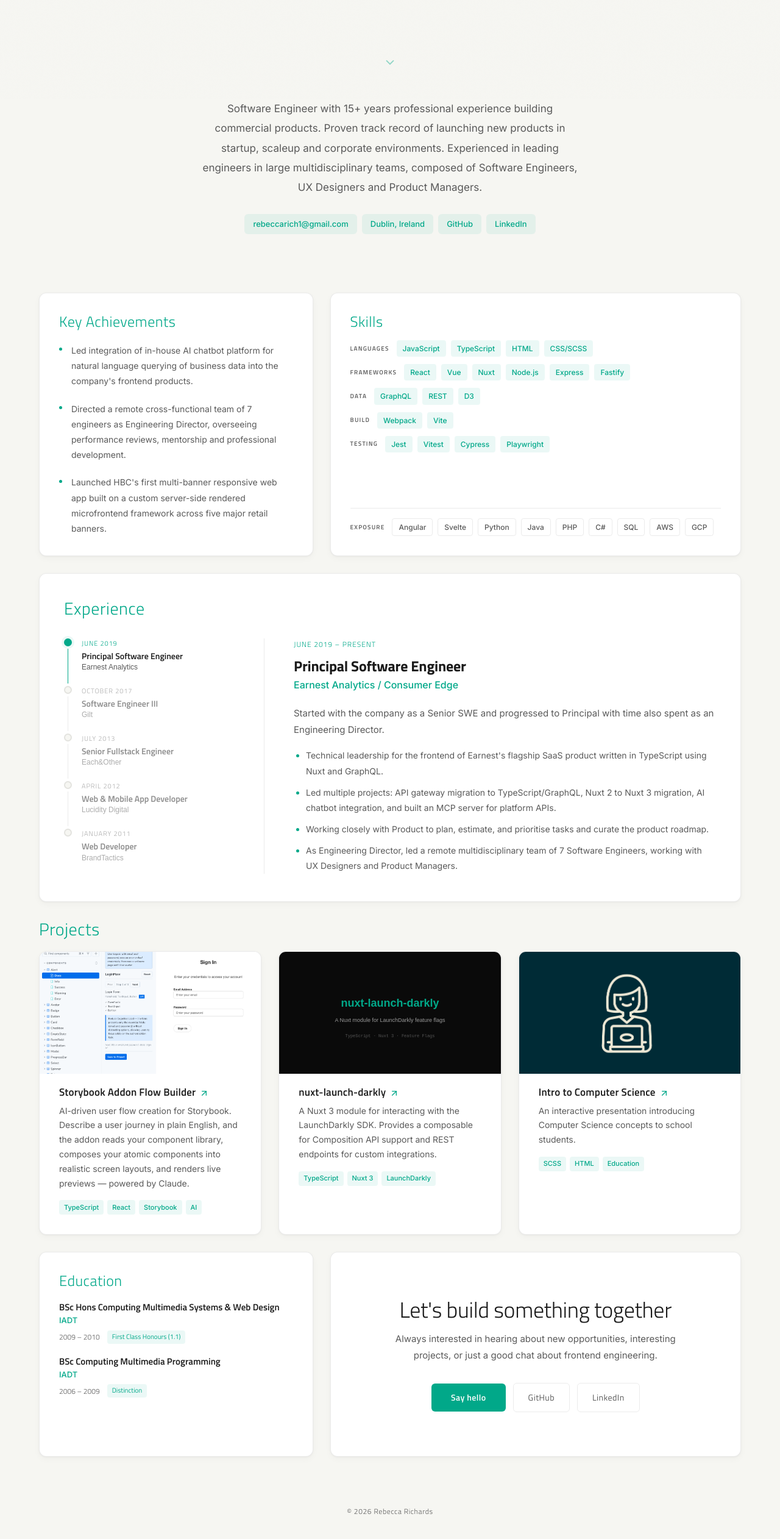
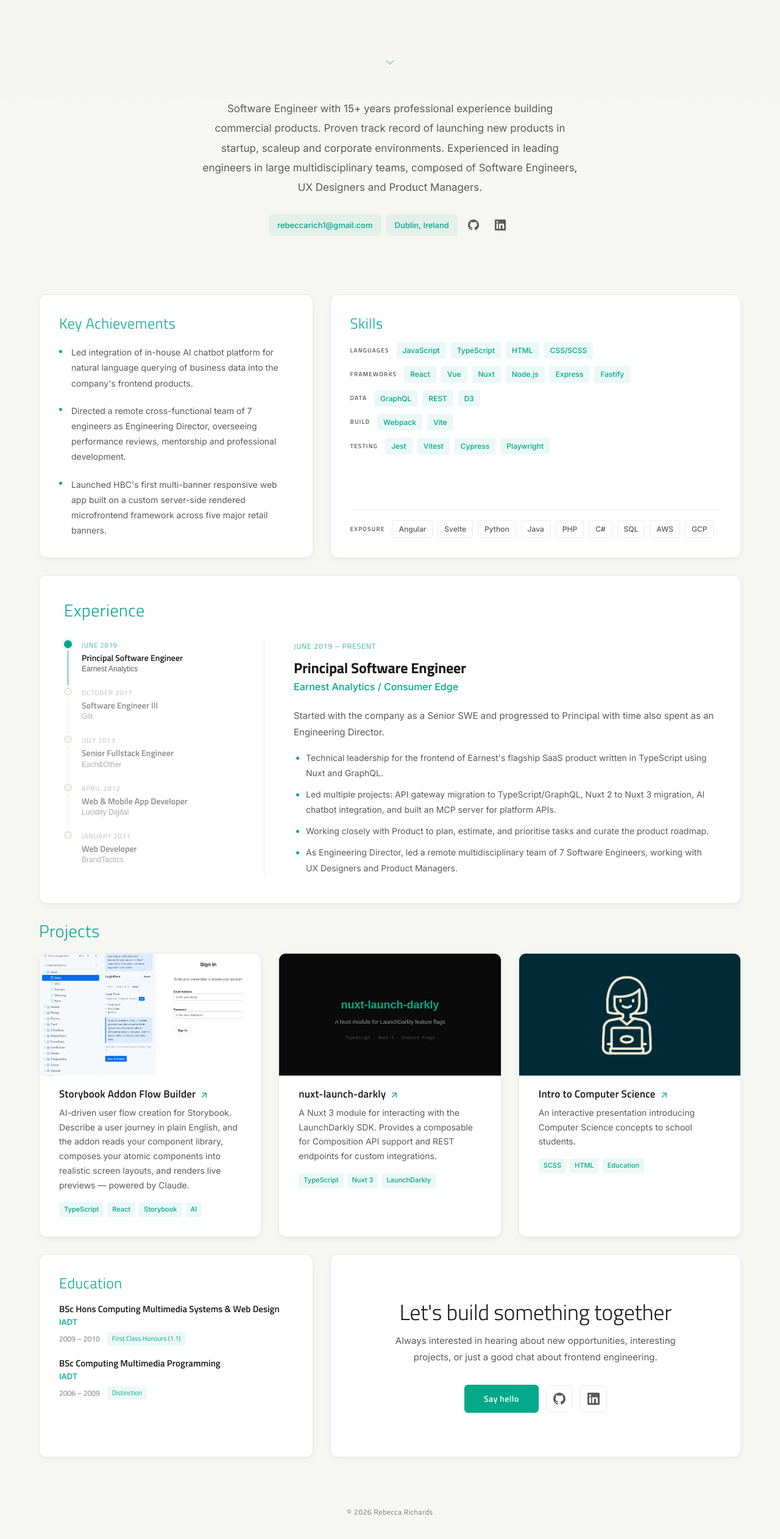
Before and after one commit to rebeccarich/portfolio-site, a React (Vite) app: page / in a window 1280 px wide. Shown: the part 638-3162 px from the top of the page at 61% size. Built offline with nearby package versions, Linux system fonts and the light colour scheme.

Commit message:
feat: replace GitHub and LinkedIn text links with SVG logo buttons

```diff
--- a/src/components/About/About.module.css
+++ b/src/components/About/About.module.css
@@ -40,3 +40,23 @@
   color: var(--color-accent);
   transform: translateY(-1px);
 }
+
+.iconLink {
+  display: inline-flex;
+  align-items: center;
+  justify-content: center;
+  width: 36px;
+  height: 36px;
+  border-radius: 6px;
+  color: var(--color-text-secondary);
+  transition:
+    color 0.2s ease,
+    background-color 0.2s ease,
+    transform 0.2s ease;
+}
+
+.iconLink:hover {
+  color: var(--color-accent);
+  background: var(--color-accent-subtle);
+  transform: translateY(-1px);
+}
--- a/src/components/About/About.tsx
+++ b/src/components/About/About.tsx
@@ -1,6 +1,7 @@
 import { useRef } from 'react'
 import { motion, useInView } from 'framer-motion'
 import * as resume from '../../data/resume'
+import { GitHubIcon, LinkedInIcon } from '../Icons/Icons'
 import styles from './About.module.css'
 
 export function About() {
@@ -22,11 +23,23 @@
           {resume.email}
         </a>
         <span className={styles.pill}>{resume.location}</span>
-        <a href={resume.github} target="_blank" rel="noopener noreferrer" className={styles.pill}>
-          GitHub
+        <a
+          href={resume.github}
+          target="_blank"
+          rel="noopener noreferrer"
+          className={styles.iconLink}
+          aria-label="GitHub"
+        >
+          <GitHubIcon size={18} />
         </a>
-        <a href={resume.linkedin} target="_blank" rel="noopener noreferrer" className={styles.pill}>
-          LinkedIn
+        <a
+          href={resume.linkedin}
+          target="_blank"
+          rel="noopener noreferrer"
+          className={styles.iconLink}
+          aria-label="LinkedIn"
+        >
+          <LinkedInIcon size={18} />
         </a>
       </div>
     </motion.section>
--- a/src/components/Contact/Contact.module.css
+++ b/src/components/Contact/Contact.module.css
@@ -50,22 +50,26 @@
   color: white;
 }
 
-.link {
-  padding: 0.75rem 1.5rem;
+.iconLink {
+  display: inline-flex;
+  align-items: center;
+  justify-content: center;
+  width: 44px;
+  height: 44px;
   border: 1px solid var(--color-border);
   border-radius: 6px;
   color: var(--color-text-secondary);
-  font-family: var(--font-heading);
-  font-size: 0.875rem;
-  font-weight: 400;
-  letter-spacing: 0.03em;
   text-decoration: none;
   transition:
     border-color 0.2s ease,
-    color 0.2s ease;
+    color 0.2s ease,
+    background-color 0.2s ease,
+    transform 0.2s ease;
 }
 
-.link:hover {
+.iconLink:hover {
   border-color: var(--color-accent);
   color: var(--color-accent);
+  background: var(--color-accent-subtle);
+  transform: translateY(-2px);
 }
--- a/src/components/Contact/Contact.tsx
+++ b/src/components/Contact/Contact.tsx
@@ -1,5 +1,6 @@
 import { Section } from '../Section/Section'
 import * as resume from '../../data/resume'
+import { GitHubIcon, LinkedInIcon } from '../Icons/Icons'
 import styles from './Contact.module.css'
 
 export function Contact() {
@@ -15,16 +16,23 @@
           <a href={`mailto:${resume.email}`} className={styles.cta}>
             Say hello
           </a>
-          <a href={resume.github} target="_blank" rel="noopener noreferrer" className={styles.link}>
-            GitHub
+          <a
+            href={resume.github}
+            target="_blank"
+            rel="noopener noreferrer"
+            className={styles.iconLink}
+            aria-label="GitHub"
+          >
+            <GitHubIcon size={20} />
           </a>
           <a
             href={resume.linkedin}
             target="_blank"
             rel="noopener noreferrer"
-            className={styles.link}
+            className={styles.iconLink}
+            aria-label="LinkedIn"
           >
-            LinkedIn
+            <LinkedInIcon size={20} />
           </a>
         </div>
       </div>
--- /dev/null
+++ b/src/components/Icons/Icons.tsx
@@ -0,0 +1,20 @@
+interface IconProps {
+  size?: number
+  className?: string
+}
+
+export function GitHubIcon({ size = 20, className }: IconProps) {
+  return (
+    <svg width={size} height={size} viewBox="0 0 24 24" fill="currentColor" className={className}>
+      <path d="M12 0C5.374 0 0 5.373 0 12c0 5.302 3.438 9.8 8.207 11.387.599.111.793-.261.793-.577v-2.234c-3.338.726-4.033-1.416-4.033-1.416-.546-1.387-1.333-1.756-1.333-1.756-1.089-.745.083-.729.083-.729 1.205.084 1.839 1.237 1.839 1.237 1.07 1.834 2.807 1.304 3.492.997.107-.775.418-1.305.762-1.604-2.665-.305-5.467-1.334-5.467-5.931 0-1.311.469-2.381 1.236-3.221-.124-.303-.535-1.524.117-3.176 0 0 1.008-.322 3.301 1.23A11.509 11.509 0 0 1 12 5.803c1.02.005 2.047.138 3.006.404 2.291-1.552 3.297-1.23 3.297-1.23.653 1.653.242 2.874.118 3.176.77.84 1.235 1.911 1.235 3.221 0 4.609-2.807 5.624-5.479 5.921.43.372.823 1.102.823 2.222v3.293c0 .319.192.694.801.576C20.566 21.797 24 17.3 24 12c0-6.627-5.373-12-12-12z" />
+    </svg>
+  )
+}
+
+export function LinkedInIcon({ size = 20, className }: IconProps) {
+  return (
+    <svg width={size} height={size} viewBox="0 0 24 24" fill="currentColor" className={className}>
+      <path d="M20.447 20.452h-3.554v-5.569c0-1.328-.027-3.037-1.852-3.037-1.853 0-2.136 1.445-2.136 2.939v5.667H9.351V9h3.414v1.561h.046c.477-.9 1.637-1.85 3.37-1.85 3.601 0 4.267 2.37 4.267 5.455v6.286zM5.337 7.433a2.062 2.062 0 0 1-2.063-2.065 2.064 2.064 0 1 1 2.063 2.065zm1.782 13.019H3.555V9h3.564v11.452zM22.225 0H1.771C.792 0 0 .774 0 1.729v20.542C0 23.227.792 24 1.771 24h20.451C23.2 24 24 23.227 24 22.271V1.729C24 .774 23.2 0 22.222 0h.003z" />
+    </svg>
+  )
+}
--- a/src/components/Nav/Nav.tsx
+++ b/src/components/Nav/Nav.tsx
@@ -16,8 +16,7 @@
   useEffect(() => {
     const onScroll = () => {
       const offset = 120
-      const atBottom =
-        window.innerHeight + window.scrollY >= document.body.scrollHeight - 50
+      const atBottom = window.innerHeight + window.scrollY >= document.body.scrollHeight - 50
 
       if (atBottom) {
         setActive(sections[sections.length - 1])
```
